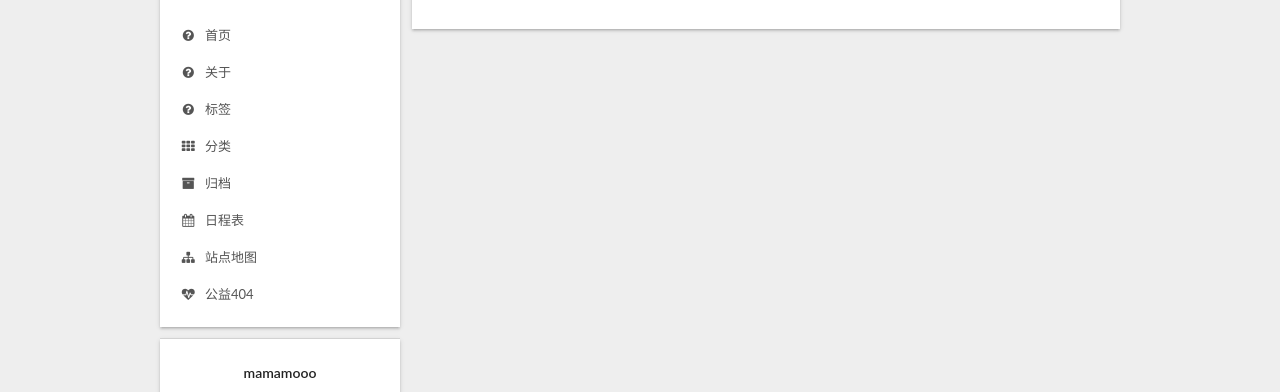
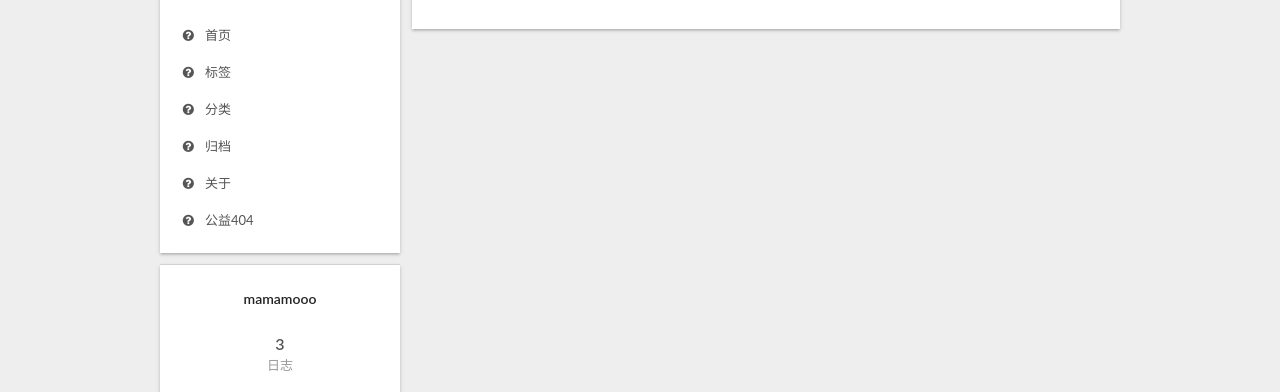
Before and after one commit to mamamooo/mamamooo.github.io, a plain HTML site: page tags/index.html in a window 1280 px wide. Shown: the part 118-510 px from the top of the page. Drawn offline with Linux system fonts and the light colour scheme.

Commit message:
Site updated: 2020-03-14 14:53:09

```diff
--- a/tags/index.html
+++ b/tags/index.html
@@ -190,16 +190,6 @@
         </li>
 
 
-        <li class="menu-item menu-item-about">
-          <a href="/about/" rel="section">
-
-              <i class="menu-item-icon fa fa-fw fa-question-circle"></i> <br />
-
-            关于
-          </a>
-        </li>
-
-
         <li class="menu-item menu-item-tags">
           <a href="/tags/" rel="section">
 
@@ -211,9 +201,9 @@
 
 
         <li class="menu-item menu-item-categories">
-          <a href="/categories/%20" rel="section">
+          <a href="/categories/" rel="section">
 
-              <i class="menu-item-icon fa fa-fw fa-th"></i> <br />
+              <i class="menu-item-icon fa fa-fw fa-question-circle"></i> <br />
 
             分类
           </a>
@@ -221,39 +211,29 @@
 
 
         <li class="menu-item menu-item-archives">
-          <a href="/archives/%20" rel="section">
+          <a href="/archives/" rel="section">
 
-              <i class="menu-item-icon fa fa-fw fa-archive"></i> <br />
+              <i class="menu-item-icon fa fa-fw fa-question-circle"></i> <br />
 
             归档
           </a>
         </li>
 
 
-        <li class="menu-item menu-item-schedule">
-          <a href="/schedule/%20" rel="section">
+        <li class="menu-item menu-item-about">
+          <a href="/about/" rel="section">
 
-              <i class="menu-item-icon fa fa-fw fa-calendar"></i> <br />
+              <i class="menu-item-icon fa fa-fw fa-question-circle"></i> <br />
 
-            日程表
-          </a>
-        </li>
-
-
-        <li class="menu-item menu-item-sitemap">
-          <a href="/sitemap.xml%20" rel="section">
-
-              <i class="menu-item-icon fa fa-fw fa-sitemap"></i> <br />
-
-            站点地图
+            关于
           </a>
         </li>
 
 
         <li class="menu-item menu-item-commonweal">
-          <a href="/404/%20" rel="section">
+          <a href="/404/" rel="section">
 
-              <i class="menu-item-icon fa fa-fw fa-heartbeat"></i> <br />
+              <i class="menu-item-icon fa fa-fw fa-question-circle"></i> <br />
 
             公益404
           </a>
@@ -360,7 +340,7 @@
 
               <div class="site-state-item site-state-posts">
 
-                <a href="/archives/%20%7C%7C%20archive">
+                <a href="/archives/">
 
                   <span class="site-state-item-count">3</span>
                   <span class="site-state-item-name">日志</span>
```
Also changed, not shown: 2020/03/13/hello-hexo/index.html (+11 -31 lines), 2020/03/13/hello-world/index.html (+11 -31 lines), 2020/03/14/hello/index.html (+11 -31 lines), about/index.html (+11 -31 lines), archives/2020/03/index.html (+11 -31 lines), archives/2020/index.html (+11 -31 lines), archives/index.html (+11 -31 lines), categories/index.html (+11 -31 lines), index.html (+11 -31 lines), postName/index.html (+11 -31 lines).
